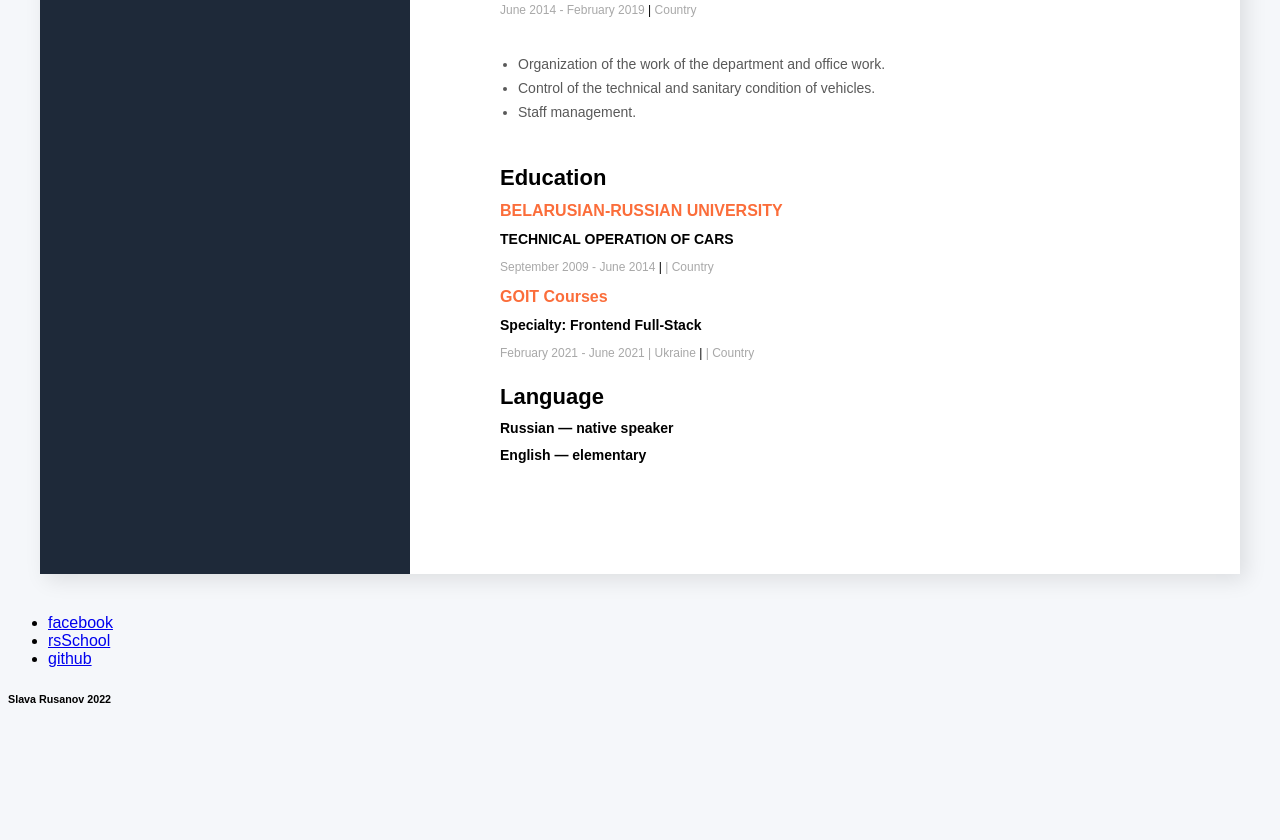
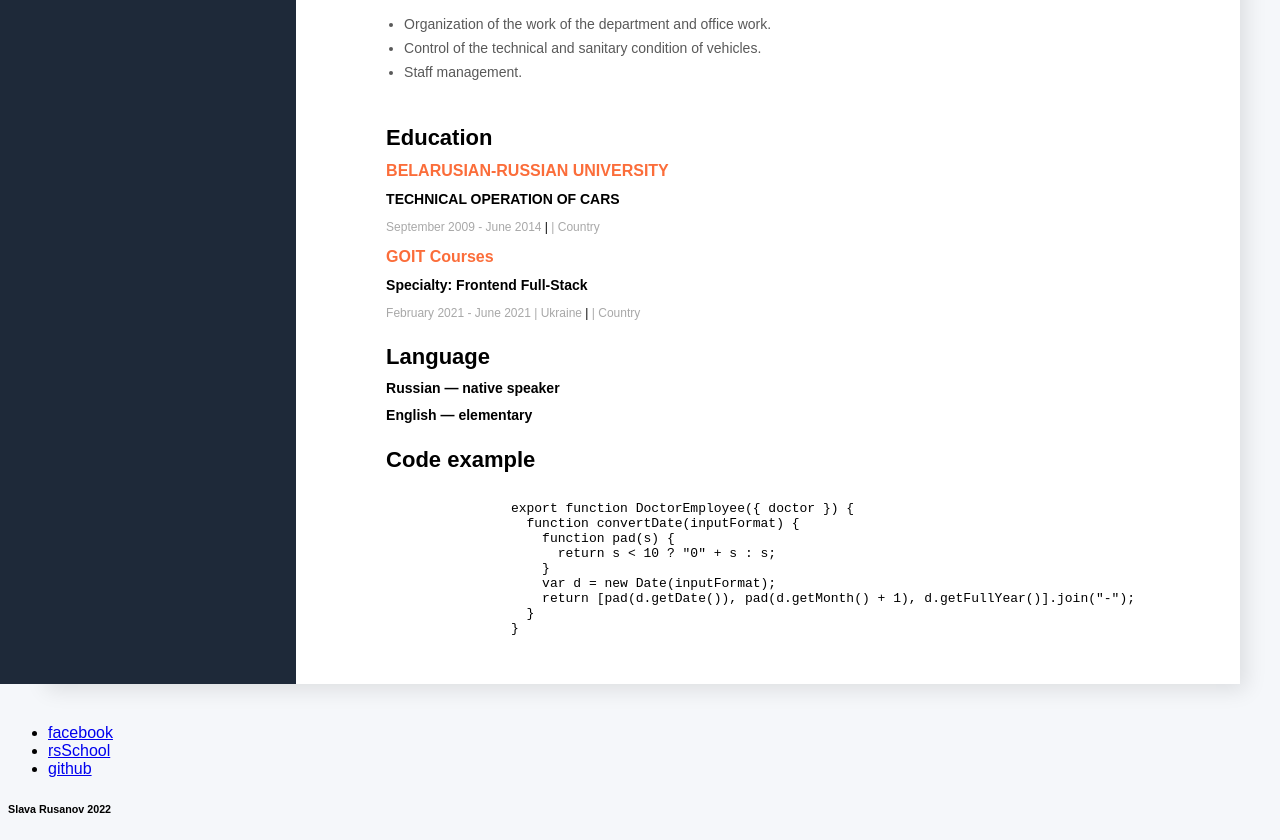
Before and after one commit to VyacheslavRus/rsschool-cv, a plain HTML site: page index.html in a window 1280 px wide. Shown: the part 1066-1906 px from the top of the page. Before the commit the page ends 1796 px from the top, so only its background shows below. Drawn offline with Linux system fonts and the light colour scheme.

Commit message:
add code example

```diff
--- a/index.html
+++ b/index.html
@@ -66,7 +66,7 @@
                 <a
                   href="https://vyacheslavrus.github.io/goit-js-project-forca/"
                   class="my-projects-link"
-                  >Weather <span class="color"
+                  >Weather<span class="color"
                     >example</span
                   >
                 </a>
@@ -200,6 +200,27 @@
           </div>
         </div>
 
+        <div class="my-education-section">
+          <h3 class="main-content-title">Code example</h3>
+
+          <!--University-->
+          <div class="my-education-block">
+            <pre>
+              <code>
+                export function DoctorEmployee({ doctor }) {
+                  function convertDate(inputFormat) {
+                    function pad(s) {
+                      return s < 10 ? "0" + s : s;
+                    }
+                    var d = new Date(inputFormat);
+                    return [pad(d.getDate()), pad(d.getMonth() + 1), d.getFullYear()].join("-");
+                  }
+                }
+              </code>
+          </pre>
+          </div>
+        </div>
+
       </div>
 
       <!--Main bar section-->
--- a/style.css
+++ b/style.css
@@ -18,7 +18,7 @@ body {
 /* Main content section */
 
 .Main-content-section {
-    padding: 100px 90px;
+    padding: 100px 90px 5px 90px;
 }
 
 .main-content-title {
```
Also changed, not shown: img/rs_school_js.svg (added).
